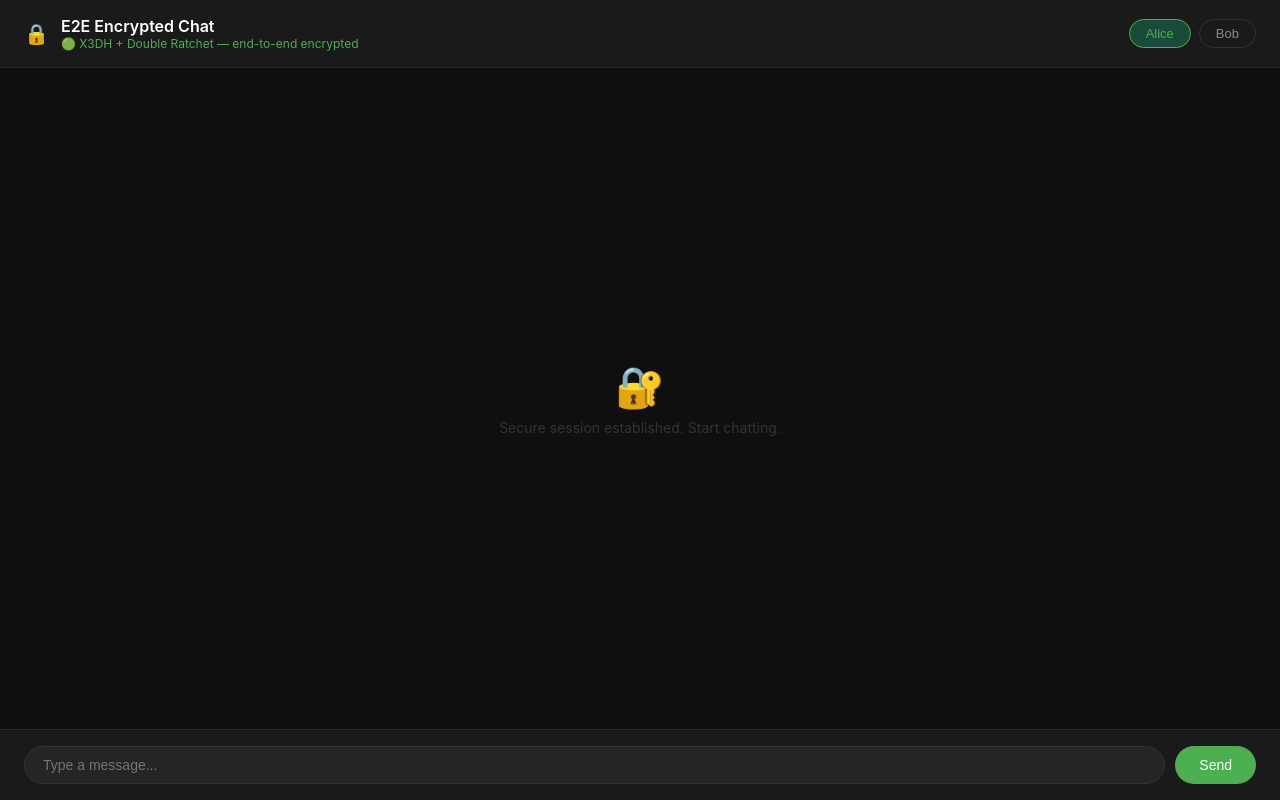
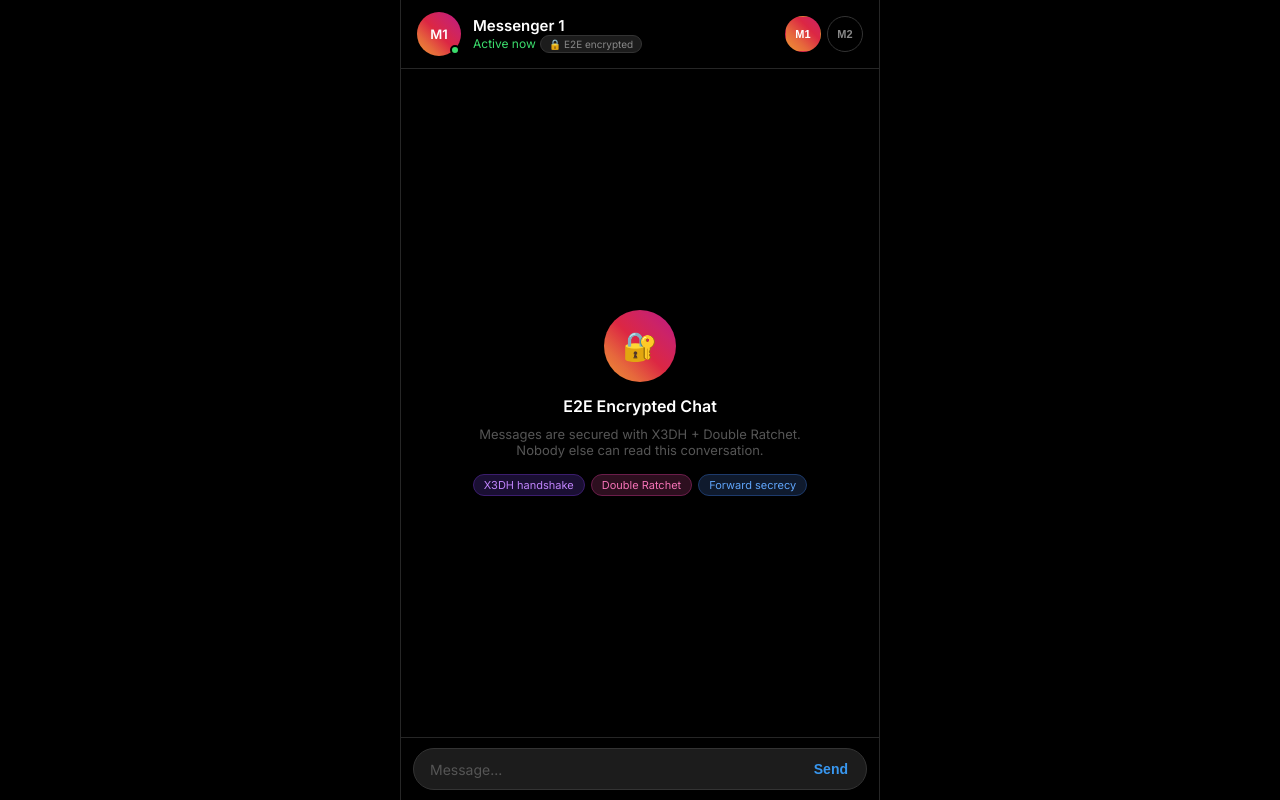
Before and after one commit to amruth-04/e2e-chat, a Flask app: page / in a window 1280 px wide. Run offline with Flask 3, Linux system fonts and the light colour scheme; parts of the project's set-up code (start-up, migrations or seed data) failed here and were passed over; some libraries are stand-ins or nearby versions.

Commit message:
final working E2E encrypted web chat

```diff
--- a/server.py
+++ b/server.py
@@ -48,4 +48,4 @@ def handle_message(data):
     }, broadcast=True)
 
 if __name__ == "__main__":
-    socketio.run(app, debug=True)
+    socketio.run(app, host="0.0.0.0", debug=True)
--- a/templates/chat.html
+++ b/templates/chat.html
@@ -6,160 +6,179 @@
   <title>E2E Encrypted Chat</title>
   <script src="https://cdnjs.cloudflare.com/ajax/libs/socket.io/4.6.1/socket.io.min.js"></script>
   <style>
+    @import url('https://fonts.googleapis.com/css2?family=Inter:wght@400;500;600&display=swap');
+
     * { margin: 0; padding: 0; box-sizing: border-box; }
 
     body {
-      font-family: -apple-system, BlinkMacSystemFont, 'Segoe UI', sans-serif;
-      background: #0f0f0f;
+      font-family: 'Inter', -apple-system, sans-serif;
+      background: #000;
       color: #fff;
       height: 100vh;
       display: flex;
       flex-direction: column;
+      max-width: 480px;
+      margin: 0 auto;
+      border-left: 0.5px solid #262626;
+      border-right: 0.5px solid #262626;
     }
 
     .header {
-      background: #1a1a1a;
-      padding: 16px 24px;
-      border-bottom: 1px solid #2a2a2a;
+      padding: 12px 16px;
+      border-bottom: 0.5px solid #262626;
       display: flex;
       align-items: center;
       gap: 12px;
+      background: #000;
     }
 
-    .lock-icon { font-size: 20px; }
+    .avatar-wrap { position: relative; }
 
-    .header-text h1 {
-      font-size: 16px;
+    .avatar {
+      width: 44px;
+      height: 44px;
+      border-radius: 50%;
+      background: linear-gradient(45deg, #f09433, #e6683c, #dc2743, #cc2366, #bc1888);
+      display: flex;
+      align-items: center;
+      justify-content: center;
+      font-weight: 600;
+      font-size: 13px;
+      color: #fff;
+      flex-shrink: 0;
+    }
+
+    .online-dot {
+      position: absolute;
+      bottom: 1px;
+      right: 1px;
+      width: 10px;
+      height: 10px;
+      background: #3bdc6c;
+      border-radius: 50%;
+      border: 2px solid #000;
+    }
+
+    .header-info { flex: 1; }
+
+    .header-name {
+      font-size: 15px;
       font-weight: 600;
       color: #fff;
     }
 
-    .header-text p {
+    .header-status {
       font-size: 12px;
-      color: #4caf50;
+      color: #3bdc6c;
+      display: flex;
+      align-items: center;
+      gap: 4px;
     }
 
-    .sender-select {
-      margin-left: auto;
+    .lock-badge {
+      font-size: 10px;
+      background: #1c1c1c;
+      border: 0.5px solid #333;
+      border-radius: 20px;
+      padding: 2px 8px;
+      color: #888;
       display: flex;
-      gap: 8px;
+      align-items: center;
+      gap: 4px;
     }
 
-    .sender-btn {
-      padding: 6px 16px;
-      border-radius: 20px;
-      border: 1px solid #333;
+    .sender-pills { display: flex; gap: 6px; }
+
+    .pill {
+      width: 36px;
+      height: 36px;
+      border-radius: 50%;
+      border: 1.5px solid #333;
       background: transparent;
       color: #888;
       cursor: pointer;
-      font-size: 13px;
+      font-size: 11px;
+      font-weight: 600;
       transition: all 0.2s;
+      display: flex;
+      align-items: center;
+      justify-content: center;
     }
 
-    .sender-btn.active-alice {
-      background: #1a4a3a;
-      border-color: #4caf50;
-      color: #4caf50;
+    .pill.active-alice {
+      background: linear-gradient(45deg, #f09433, #e6683c, #dc2743, #cc2366);
+      border-color: transparent;
+      color: #fff;
     }
 
-    .sender-btn.active-bob {
-      background: #1a2a4a;
-      border-color: #4a9af5;
-      color: #4a9af5;
+    .pill.active-bob {
+      background: linear-gradient(45deg, #405de6, #5851db, #833ab4, #c13584);
+      border-color: transparent;
+      color: #fff;
     }
 
     .messages {
       flex: 1;
       overflow-y: auto;
-      padding: 20px 24px;
-      display: flex;
-      flex-direction: column;
-      gap: 12px;
-    }
-
-    .message {
-      max-width: 65%;
+      padding: 16px;
       display: flex;
       flex-direction: column;
       gap: 4px;
     }
 
-    .message.alice { align-self: flex-end; }
-    .message.bob   { align-self: flex-start; }
+    .message {
+      display: flex;
+      flex-direction: column;
+      max-width: 72%;
+      gap: 3px;
+    }
+
+    .message.alice { align-self: flex-end; align-items: flex-end; }
+    .message.bob   { align-self: flex-start; align-items: flex-start; }
 
     .message-bubble {
       padding: 10px 14px;
-      border-radius: 16px;
+      border-radius: 22px;
       font-size: 14px;
-      line-height: 1.5;
+      line-height: 1.45;
+      word-break: break-word;
     }
 
     .message.alice .message-bubble {
-      background: #1a4a3a;
-      border: 1px solid #2a6a4a;
-      color: #e0ffe0;
-      border-bottom-right-radius: 4px;
+      background: linear-gradient(135deg, #c13584, #833ab4, #5851db, #405de6);
+      color: #fff;
+      border-bottom-right-radius: 6px;
     }
 
     .message.bob .message-bubble {
-      background: #1a2a4a;
-      border: 1px solid #2a4a7a;
-      color: #e0eeff;
-      border-bottom-left-radius: 4px;
+      background: #262626;
+      color: #fff;
+      border-bottom-left-radius: 6px;
+      border: 0.5px solid #333;
     }
 
-    .message-sender {
-      font-size: 11px;
-      color: #666;
+    .message-meta {
+      font-size: 10px;
+      color: #555;
       padding: 0 4px;
+      font-family: 'SF Mono', monospace;
+      letter-spacing: 0.2px;
     }
 
-    .message.alice .message-sender { text-align: right; }
+    .message.alice .message-meta { text-align: right; }
 
-    .encrypted-tag {
-      font-size: 10px;
-      color: #444;
-      padding: 0 4px;
-      font-family: monospace;
+    .date-divider {
+      text-align: center;
+      margin: 12px 0;
     }
 
-    .message.alice .encrypted-tag { text-align: right; }
-
-    .input-area {
-      background: #1a1a1a;
-      border-top: 1px solid #2a2a2a;
-      padding: 16px 24px;
-      display: flex;
-      gap: 10px;
+    .date-divider span {
+      font-size: 11px;
+      color: #555;
+      background: #111;
+      padding: 3px 10px;
+      border-radius: 10px;
     }
-
-    .message-input {
-      flex: 1;
-      background: #252525;
-      border: 1px solid #333;
-      border-radius: 24px;
-      padding: 10px 18px;
-      color: #fff;
-      font-size: 14px;
-      outline: none;
-      transition: border-color 0.2s;
-    }
-
-    .message-input:focus { border-color: #4caf50; }
-
-    .send-btn {
-      background: #4caf50;
-      border: none;
-      border-radius: 24px;
-      padding: 10px 24px;
-      color: #fff;
-      font-size: 14px;
-      font-weight: 500;
-      cursor: pointer;
-      transition: background 0.2s;
-    }
-
-    .send-btn:hover { background: #43a047; }
 
     .empty-state {
       flex: 1;
@@ -167,61 +186,163 @@
       flex-direction: column;
       align-items: center;
       justify-content: center;
-      color: #333;
+      gap: 10px;
+      padding: 24px;
+    }
+
+    .ig-avatar-large {
+      width: 72px;
+      height: 72px;
+      border-radius: 50%;
+      background: linear-gradient(45deg, #f09433, #e6683c, #dc2743, #cc2366, #bc1888);
+      display: flex;
+      align-items: center;
+      justify-content: center;
+      font-size: 28px;
+      margin-bottom: 4px;
+    }
+
+    .empty-state h3 {
+      font-size: 16px;
+      font-weight: 600;
+      color: #fff;
+    }
+
+    .empty-state p {
+      font-size: 13px;
+      color: #555;
+      text-align: center;
+    }
+
+    .crypto-badges {
+      display: flex;
+      gap: 6px;
+      flex-wrap: wrap;
+      justify-content: center;
+      margin-top: 6px;
+    }
+
+    .cbadge {
+      font-size: 11px;
+      padding: 3px 10px;
+      border-radius: 20px;
+      border: 0.5px solid;
+    }
+
+    .cbadge-purple { color: #c084fc; border-color: #3b1d6e; background: #1a0f33; }
+    .cbadge-pink   { color: #f472b6; border-color: #6b1d4a; background: #2d0f1f; }
+    .cbadge-blue   { color: #60a5fa; border-color: #1d3a6b; background: #0f1a2d; }
+
+    .input-area {
+      padding: 10px 12px;
+      border-top: 0.5px solid #262626;
+      display: flex;
+      align-items: center;
+      gap: 10px;
+      background: #000;
+    }
+
+    .input-wrap {
+      flex: 1;
+      display: flex;
+      align-items: center;
+      background: #1c1c1c;
+      border: 0.5px solid #333;
+      border-radius: 24px;
+      padding: 8px 16px;
       gap: 8px;
     }
 
-    .empty-state .big { font-size: 40px; }
-    .empty-state p { font-size: 14px; }
+    .message-input {
+      flex: 1;
+      background: transparent;
+      border: none;
+      color: #fff;
+      font-size: 14px;
+      outline: none;
+      font-family: 'Inter', sans-serif;
+    }
+
+    .message-input::placeholder { color: #555; }
+
+    .send-btn {
+      background: none;
+      border: none;
+      color: #3897f0;
+      font-size: 14px;
+      font-weight: 600;
+      cursor: pointer;
+      padding: 4px 2px;
+      transition: opacity 0.2s;
+      flex-shrink: 0;
+    }
+
+    .send-btn:hover { opacity: 0.7; }
+
+    ::-webkit-scrollbar { width: 0; }
   </style>
 </head>
 <body>
 
 <div class="header">
-  <span class="lock-icon">🔒</span>
-  <div class="header-text">
-    <h1>E2E Encrypted Chat</h1>
-    <p>🟢 X3DH + Double Ratchet — end-to-end encrypted</p>
+  <div class="avatar-wrap">
+    <div class="avatar" id="header-avatar">M1</div>
+    <div class="online-dot"></div>
   </div>
-  <div class="sender-select">
-    <button class="sender-btn active-alice" id="btn-alice" onclick="setSender('alice')">Alice</button>
-    <button class="sender-btn" id="btn-bob" onclick="setSender('bob')">Bob</button>
+  <div class="header-info">
+    <div class="header-name" id="header-name">Messenger 1</div>
+    <div class="header-status">
+      <span>Active now</span>
+      <span class="lock-badge">🔒 E2E encrypted</span>
+    </div>
+  </div>
+  <div class="sender-pills">
+    <button class="pill active-alice" id="btn-alice" onclick="setSender('alice')" title="Send as Messenger 1">M1</button>
+    <button class="pill" id="btn-bob" onclick="setSender('bob')" title="Send as Messenger 2">M2</button>
   </div>
 </div>
 
 <div class="messages" id="messages">
   <div class="empty-state" id="empty">
-    <span class="big">🔐</span>
-    <p>Secure session established. Start chatting.</p>
+    <div class="ig-avatar-large">🔐</div>
+    <h3>E2E Encrypted Chat</h3>
+    <p>Messages are secured with X3DH + Double Ratchet.<br>Nobody else can read this conversation.</p>
+    <div class="crypto-badges">
+      <span class="cbadge cbadge-purple">X3DH handshake</span>
+      <span class="cbadge cbadge-pink">Double Ratchet</span>
+      <span class="cbadge cbadge-blue">Forward secrecy</span>
+    </div>
   </div>
 </div>
 
 <div class="input-area">
-  <input class="message-input" id="messageInput"
-         type="text" placeholder="Type a message..."
-         onkeydown="if(event.key==='Enter') sendMessage()">
-  <button class="send-btn" onclick="sendMessage()">Send</button>
+  <div class="input-wrap">
+    <input class="message-input" id="messageInput"
+           type="text" placeholder="Message..."
+           onkeydown="if(event.key==='Enter') sendMessage()">
+    <button class="send-btn" onclick="sendMessage()">Send</button>
+  </div>
 </div>
 
 <script>
   const socket = io();
   let currentSender = "alice";
+  let lastSender = null;
 
-  function setSender(sender) {
-    currentSender = sender;
-    document.getElementById("btn-alice").className =
-      "sender-btn" + (sender === "alice" ? " active-alice" : "");
-    document.getElementById("btn-bob").className =
-      "sender-btn" + (sender === "bob" ? " active-bob" : "");
-    document.getElementById("messageInput").placeholder =
-      `Type as ${sender === "alice" ? "Alice" : "Bob"}...`;
+  function setSender(s) {
+    currentSender = s;
+    document.getElementById("btn-alice").className = "pill" + (s === "alice" ? " active-alice" : "");
+    document.getElementById("btn-bob").className   = "pill" + (s === "bob"   ? " active-bob"   : "");
+    document.getElementById("header-avatar").textContent = s === "alice" ? "M1" : "M2";
+    document.getElementById("header-name").textContent   = s === "alice" ? "Messenger 1" : "Messenger 2";
+    document.getElementById("messageInput").placeholder  = `Message as ${s === "alice" ? "Messenger 1" : "Messenger 2"}...`;
   }
 
   function sendMessage() {
     const input = document.getElementById("messageInput");
     const message = input.value.trim();
     if (!message) return;
-    socket.emit("send_message", JSON.stringify({ sender: currentSender, message: message }));
+    socket.emit("send_message", JSON.stringify({ sender: currentSender, message }));
     input.value = "";
   }
 
@@ -229,15 +350,20 @@
     document.getElementById("empty")?.remove();
     const messages = document.getElementById("messages");
 
+    if (lastSender !== data.sender) {
+      const div = document.createElement("div");
+      div.className = "date-divider";
+      div.innerHTML = `<span>${data.sender === "alice" ? "Messenger 1" : "Messenger 2"}</span>`;
+      messages.appendChild(div);
+      lastSender = data.sender;
+    }
+
     const div = document.createElement("div");
     div.className = `message ${data.sender}`;
-
     div.innerHTML = `
-      <span class="message-sender">${data.sender === "alice" ? "Alice" : "Bob"}</span>
       <div class="message-bubble">${data.message}</div>
-      <span class="encrypted-tag">🔒 ${data.encrypted}</span>
+      <span class="message-meta">🔒 ${data.encrypted}</span>
     `;
-
     messages.appendChild(div);
     messages.scrollTop = messages.scrollHeight;
   });
```
